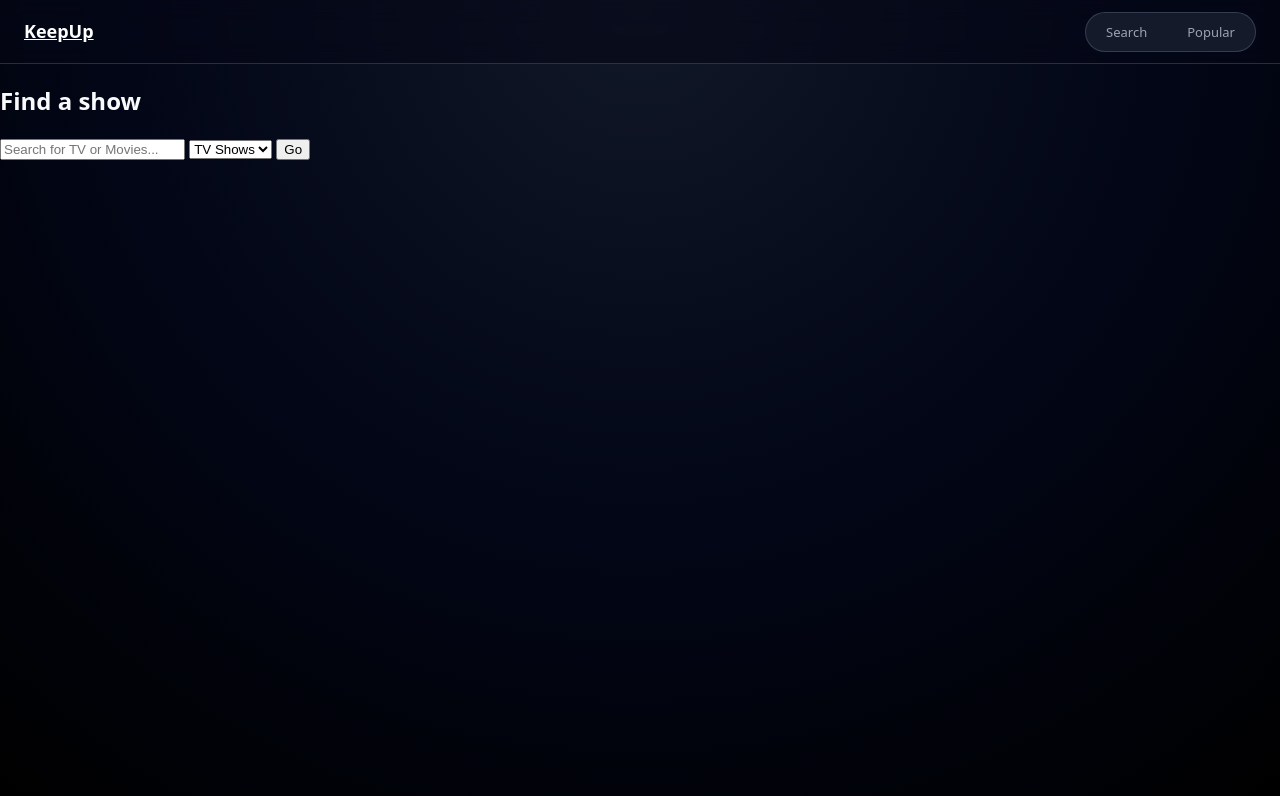
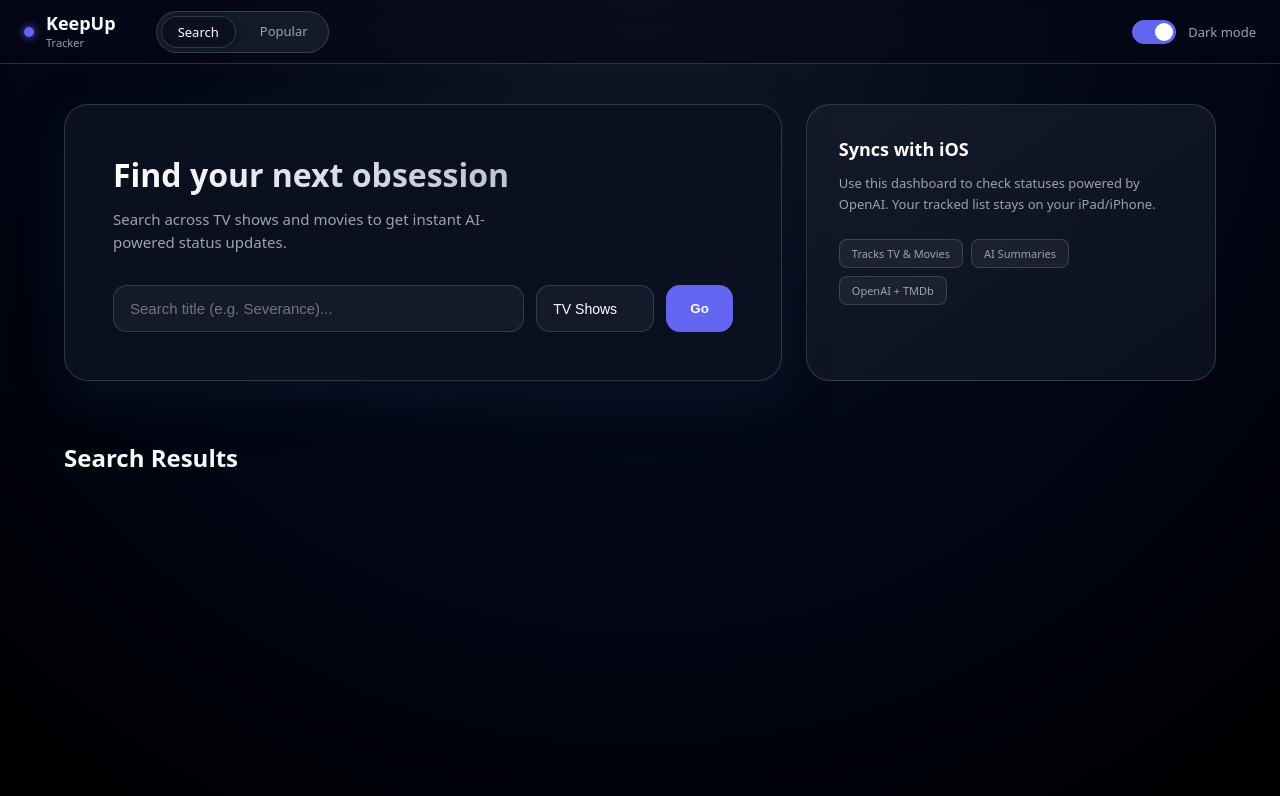
Before and after one commit to CallumJRobertson/KUFrontEnd, a plain HTML site: page index.html in a window 1280 px wide. Drawn offline with nearby package versions, Linux system fonts and the light colour scheme.

Commit message:
Update index.html

```diff
--- a/index.html
+++ b/index.html
@@ -1,43 +1,78 @@
 <!DOCTYPE html>
 <html lang="en">
 <head>
-    <meta charset="UTF-8" />
-    <title>KeepUp</title>
-    <meta name="viewport" content="width=device-width, initial-scale=1.0" />
-    <link rel="stylesheet" href="style.css" />
+    <meta charset="UTF-8">
+    <title>KeepUp – Track TV Shows & Movies</title>
+    <meta name="viewport" content="width=device-width, initial-scale=1.0">
+    <link rel="stylesheet" href="style.css">
 </head>
-<body>
+<body class="dark-mode">
+    <div class="app-shell">
         <header class="navbar">
-        <a href="index.html" class="logo-text-main">KeepUp</a>
+            <div class="nav-left">
+                <a href="index.html" class="logo-pill">
+                    <span class="logo-dot"></span>
+                    <div>
+                        <div class="logo-text-main">KeepUp</div>
+                        <div class="logo-text-sub">Tracker</div>
+                    </div>
+                </a>
                 <nav class="nav-links">
-            <a href="index.html" class="active">Search</a>
+                    <a href="index.html" class="nav-active">Search</a>
                     <a href="popular.html">Popular</a>
                 </nav>
+            </div>
+            <div class="toggle-container">
+                <label class="switch">
+                    <input type="checkbox" id="darkModeToggle" checked>
+                    <span class="slider round"></span>
+                </label>
+                <label id="darkModeToggleLabel" class="toggle-label-text">Dark mode</label>
+            </div>
         </header>
 
         <main>
-        <section class="search-hero">
-            <h1 class="search-title">Find a show</h1>
-            <div class="search-container">
-                <input type="text" id="searchInput" placeholder="Search for TV or Movies..." />
-                <select id="searchType">
+            <section class="hero">
+                <div class="hero-main-card">
+                    <h1 class="hero-title">Find your next obsession</h1>
+                    <p class="hero-subtitle">Search across TV shows and movies to get instant AI-powered status updates.</p>
+                    <div class="search-box-row">
+                        <div class="input-wrapper">
+                            <input type="text" id="searchInput" class="search-input" placeholder="Search title (e.g. Severance)...">
+                        </div>
+                        <div class="select-wrapper">
+                            <select id="searchType" class="search-select">
                                 <option value="tv">TV Shows</option>
                                 <option value="movie">Movies</option>
                             </select>
-                <button id="searchBtn" class="search-btn">Go</button>
                         </div>
+                        <button id="searchBtn" class="search-button">Go</button>
+                    </div>
+                </div>
+                <aside class="hero-side-card">
+                    <h2 class="hero-side-title">Syncs with iOS</h2>
+                    <p class="hero-side-sub">Use this dashboard to check statuses powered by OpenAI. Your tracked list stays on your iPad/iPhone.</p>
+                    <div class="hero-chip-row">
+                        <div class="chip">Tracks TV & Movies</div>
+                        <div class="chip">AI Summaries</div>
+                        <div class="chip">OpenAI + TMDb</div>
+                    </div>
+                </aside>
             </section>
 
             <section>
-            <div style="text-align: center; margin-top: 20px; color: var(--text-muted);">
-                <span id="resultsMeta"></span>
+                <div class="section-title-row">
+                    <h2>Search Results</h2>
+                    <span id="resultsMeta" style="color:var(--text-muted); font-size:13px;"></span>
                 </div>
                 <div id="results" class="results-grid"></div>
             </section>
         </main>
+    </div>
 
     <script src="https://code.jquery.com/jquery-3.6.0.min.js"></script>
     <script src="config.js"></script>
+    <script src="script.js"></script>
     <script src="search.js"></script>
 </body>
 </html>
```
Lines whose indentation alone changed are shown as unchanged.
